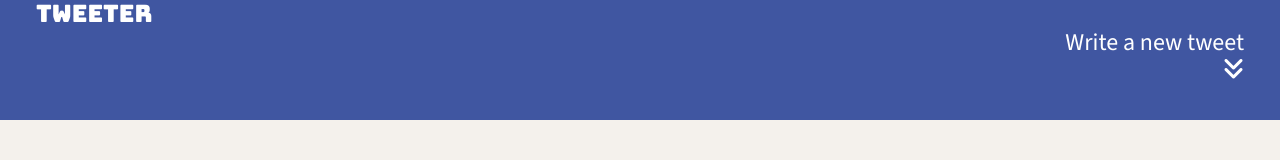
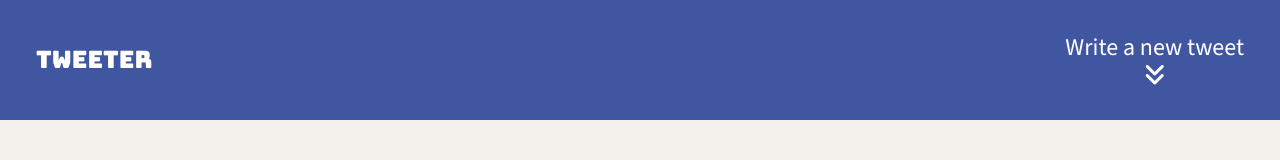
Before and after one commit to bhood239/tweeter, a website: page public/index.html in a window 1280 px wide. Drawn offline with nearby package versions, Linux system fonts and the light colour scheme.

Commit message:
adjust nav bar styling per feedback

```diff
--- a/public/index.html
+++ b/public/index.html
@@ -25,7 +25,7 @@
   <body>
     <!-- Top nav bar (fixed) -->
     <nav>
-      <span class="logo">tweeter</span>
+      <span class="nav-title">tweeter</span>
       <div class="nav-right">
         <section>Write a new tweet</section>
         <i class="fa-solid fa-angles-down"></i>
--- a/public/styles/nav.css
+++ b/public/styles/nav.css
@@ -5,14 +5,18 @@ nav {
   color: #FFFFFF;
   padding: 0 1.5em;
   box-sizing: border-box;
+  display: flex;
+  flex-direction: row;
+  justify-content: space-between;
+  align-items: center;
 }
 
-nav span {
+.nav-title {
   font-family: Bungee, sans-serif;
 }
 
 .nav-right {
   display: flex;
   flex-direction: column;
-  align-items: flex-end;
+  align-items: center;
 }
```
